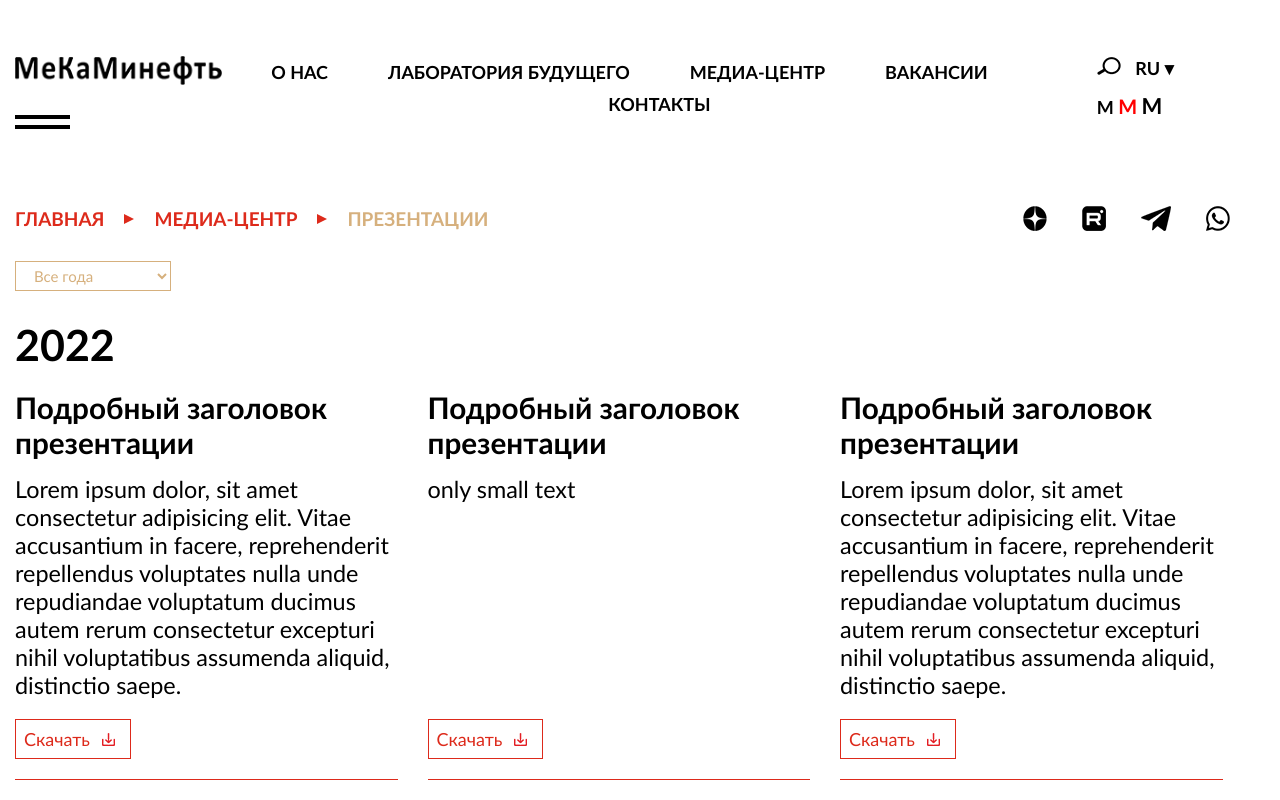
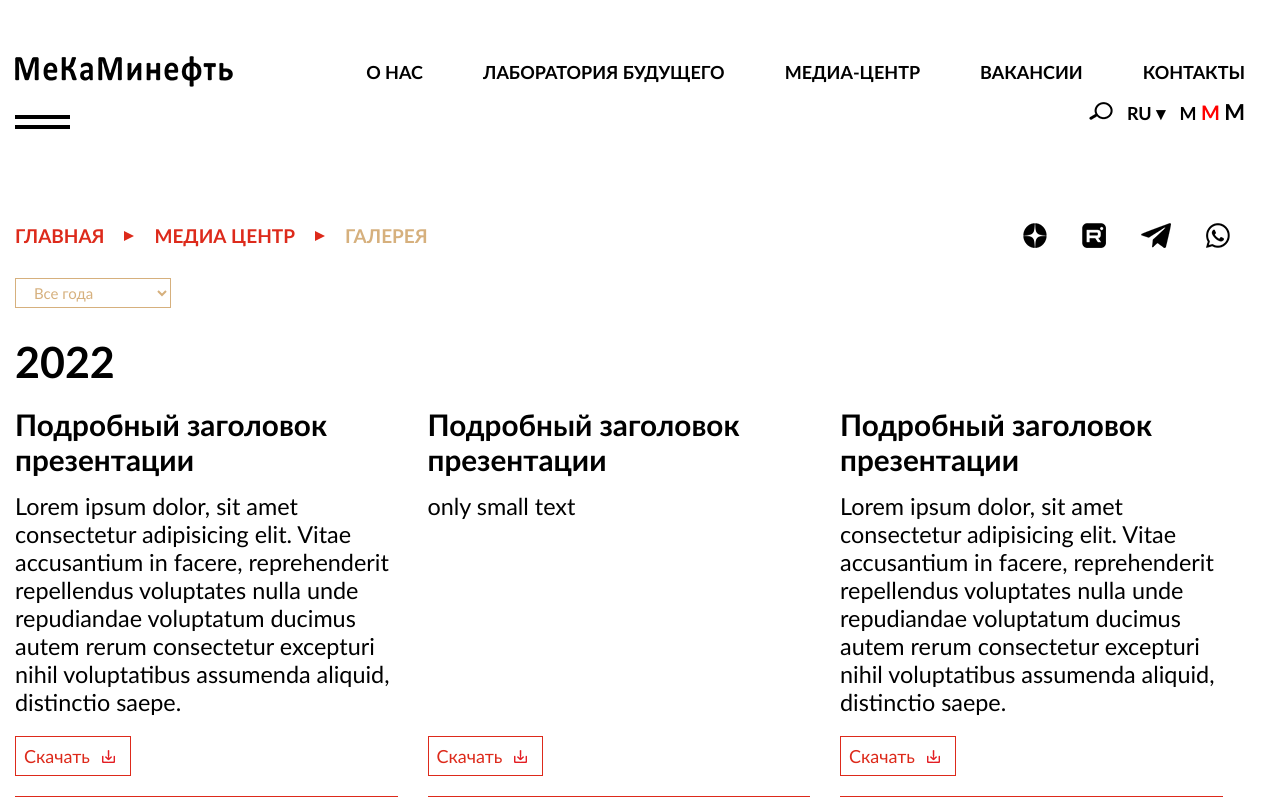
Before and after one commit to VldMar/Mekamineft, a plain HTML site: page Presentations.html in a window 1280 px wide. Shown: the top 800 px of the page. Drawn offline with Linux system fonts and the light colour scheme.

Commit message:
Возврат header__navigation

```diff
--- a/Presentations.html
+++ b/Presentations.html
@@ -346,6 +346,7 @@
                     </div>
                 </div>
 
+                <div class="header__navigation">
                     <nav class="header__nav">
                         <ul>
                             <li><a href="Interviews.html" class="link header__link">о нас</a></li>
@@ -383,6 +384,7 @@
                         </div>
 
                     </div>
+                </div>
 
                 <button class="navigation__burger burger black">
                     <span></span>
@@ -392,8 +394,8 @@
             <div class="bread-crumbs">
                 <div class="crumbs">
                     <a href="" class="crumbs__item">Главная</a>
-                    <a href="" class="crumbs__item">медиа-центр</a>
-                    <a href="" class="crumbs__item active">презентации</a>
+                    <a href="" class="crumbs__item">медиа центр</a>
+                    <a href="" class="crumbs__item active">галерея</a>
                 </div>
 
                 <ul class="soc">
```
Lines whose indentation alone changed are shown as unchanged.
